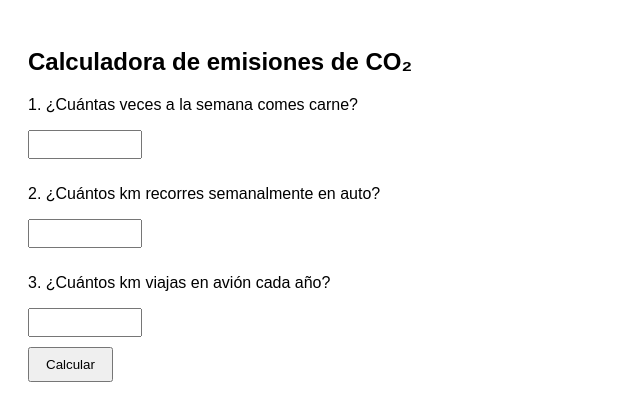
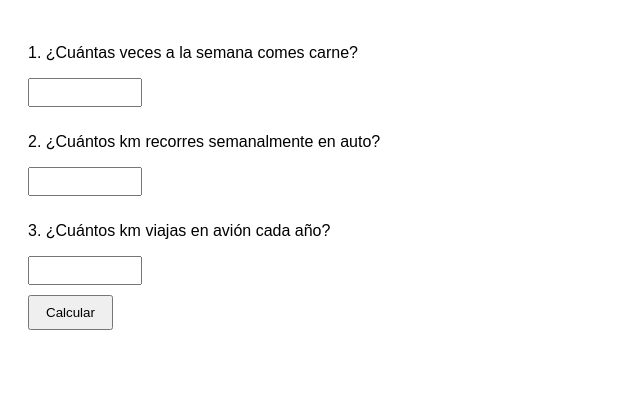
Before and after one commit to notfoley/Proyecto-carbono, a Django app: page /preguntas/ in a window 1280 px wide. Shown: the top 420 px of the page, without its empty margins (0-640 px from the left). Run offline with Django 5.2, Linux system fonts and the light colour scheme.

Commit message:
Remove title from preguntas.html
Removed the title 'Calculadora de emisiones de CO₂' from the HTML.

```diff
--- a/project/sito/templates/preguntas.html
+++ b/project/sito/templates/preguntas.html
@@ -11,7 +11,6 @@
     </style>
 </head>
 <body>
-    <h2>Calculadora de emisiones de CO₂</h2>
     <form id="formulario">
         <p>1. ¿Cuántas veces a la semana comes carne?</p>
         <input type="number" id="carne" required><br>
```
